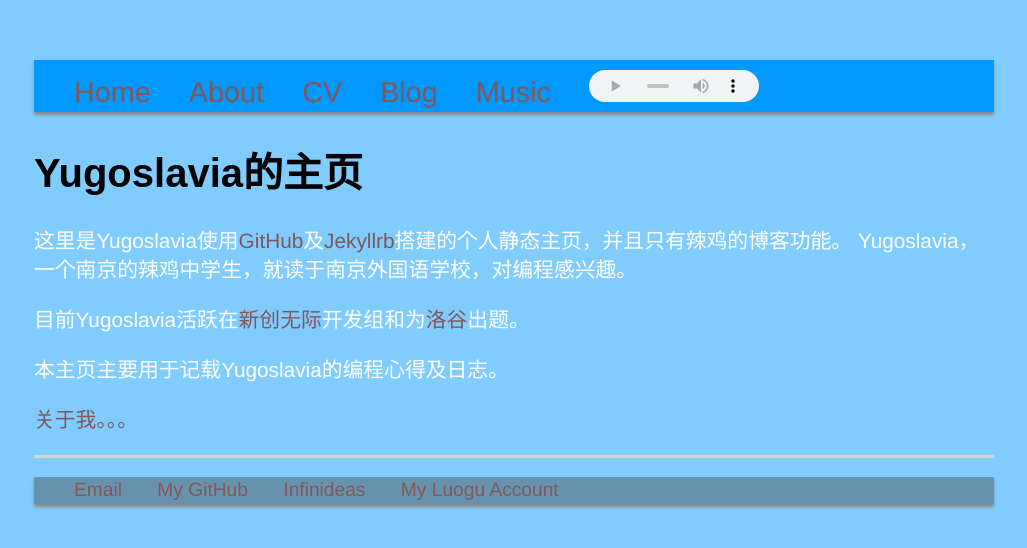
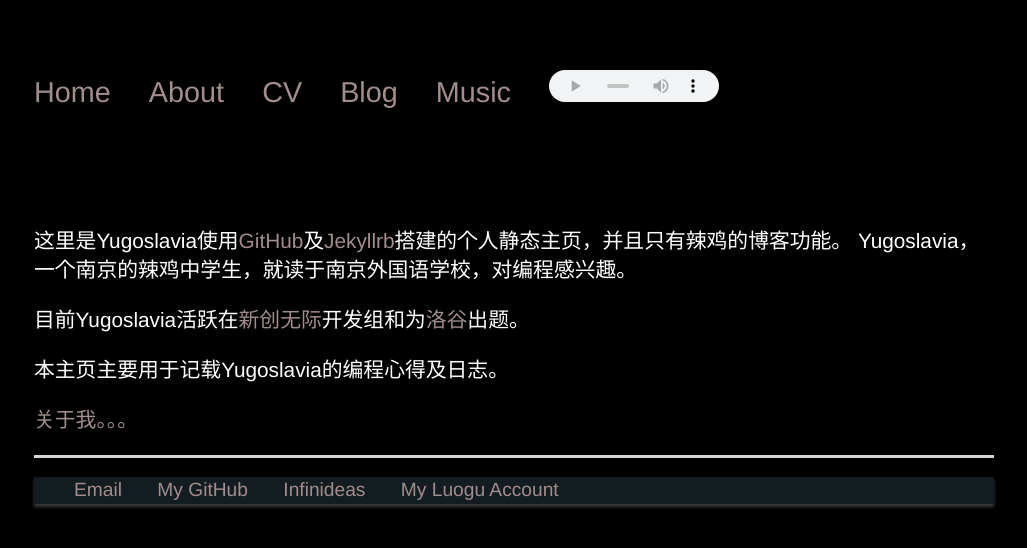
Before and after one commit to Yugoslavia36/yugoslavia36.github.io, a Jekyll site: the page built from index.html, in a window 1280 px wide. Shown: the top 548 px of the page, without its empty margins (126-1153 px from the left). Built offline with Jekyll 4.4.1, drawn with Linux system fonts in a browser that asks for light colours.

Commit message:
Update main.css

```diff
--- a/css/main.css
+++ b/css/main.css
@@ -1,21 +1,21 @@
-body { margin: 60px auto; width: 75%;background: #80ccff;}
+body { margin: 60px auto; width: 75%;background: #000;}
 
-a { text-decoration: none; color: #845656; }
+a { text-decoration: none; color: #a28d8d; }
 a:hover { text-decoration: underline; }
 
 p.meta { color: #1a2367; }
-p, ul { font-size: 1.3em; line-height: 1.4em; color: #ffffff; }
+p, ul { font-size: 1.3em; line-height: 1.4em; color: #fff; }
 p { font-family: 'Helvetica','Microsoft YaHei UI','Cursive';}
 audio { width: 170px; height: 32px; margin-top: 10px;}
 
-h1, h2, h3, h4 { font-family:'Arial', 'Sans-Serif','Microsoft YaHei UI';}
+h1, h2, h3, h4 { font-family:'Helvetica', 'Sans-Serif','Microsoft YaHei UI';}
 h1 { font-size: 2.5em;  }
 h2 { font-size: 2.3em; }
 h3 { font-size: 2em; }
 h4 { font-size: 1.7em; }
 
-nav ul { font-size: 1.8em; font-family: 'Helvetica','Microsoft YaHei UI';  list-style: none; font-weight: normal; box-shadow: 0px 3px 3px #888888; background: #0099ff}
-footer ul { font-size: 1.5em; font-family: 'Helvetica','Microsoft YaHei UI';  list-style: none; font-weight: normal; box-shadow: 0px 3px 3px #888888;  background: #6893af}
+nav ul { font-size: 1.8em; font-family: 'Helvetica','Sans-Serif','Microsoft YaHei UI';  list-style: none; font-weight: normal; box-shadow: 0px 3px 3px #000000; background: #000000;padding:0;}
+footer ul { font-size: 1.5em; font-family: 'Helvetica','Microsoft YaHei UI';  list-style: none; font-weight: normal; box-shadow: 0px 3px 3px #3a3737;  background: #131c21;}
 nav ul li, footer ul li { display: inline; margin-right: 30px; }
 
 footer { border-top: 3px solid #d5d5d5; font-size: .8em; }
```
